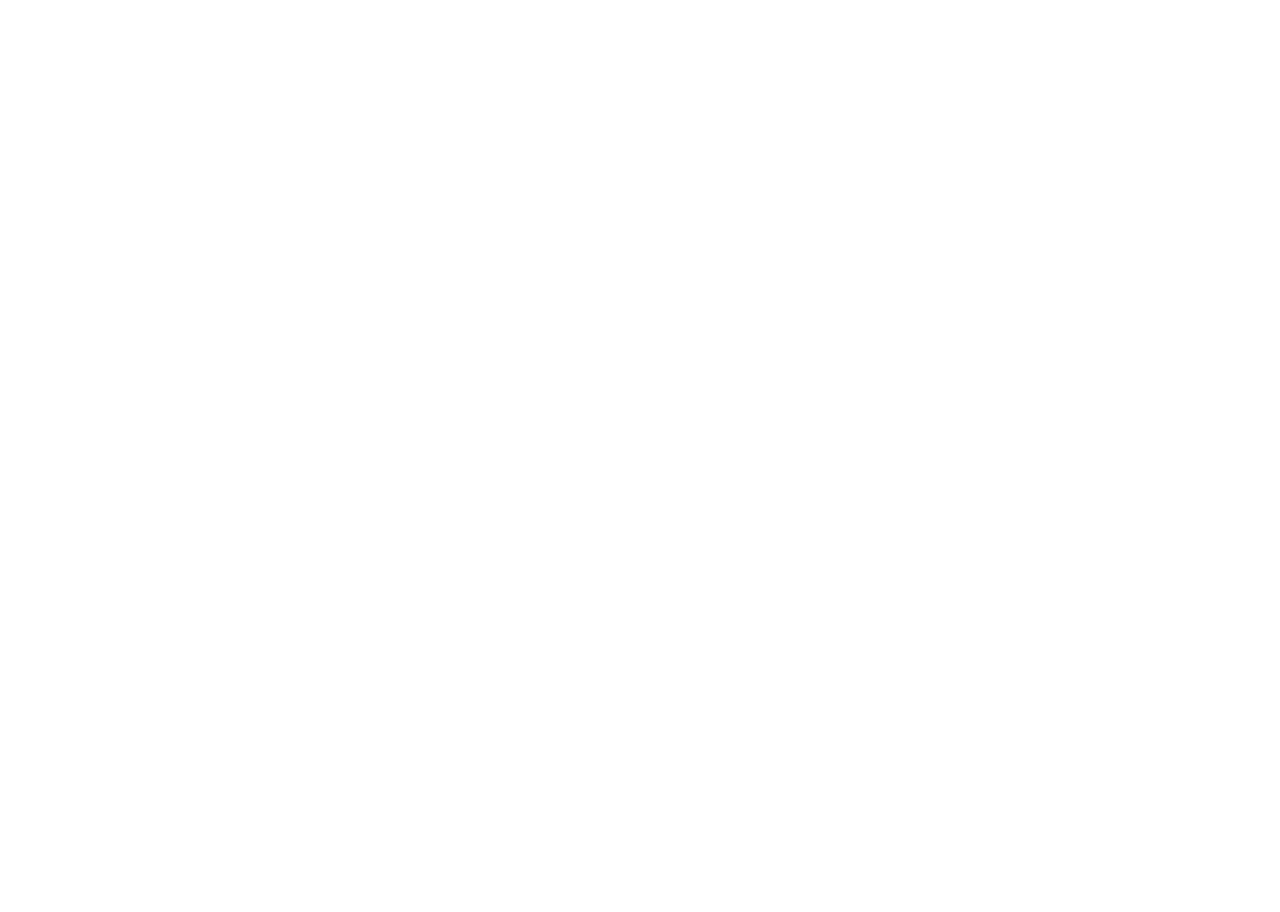
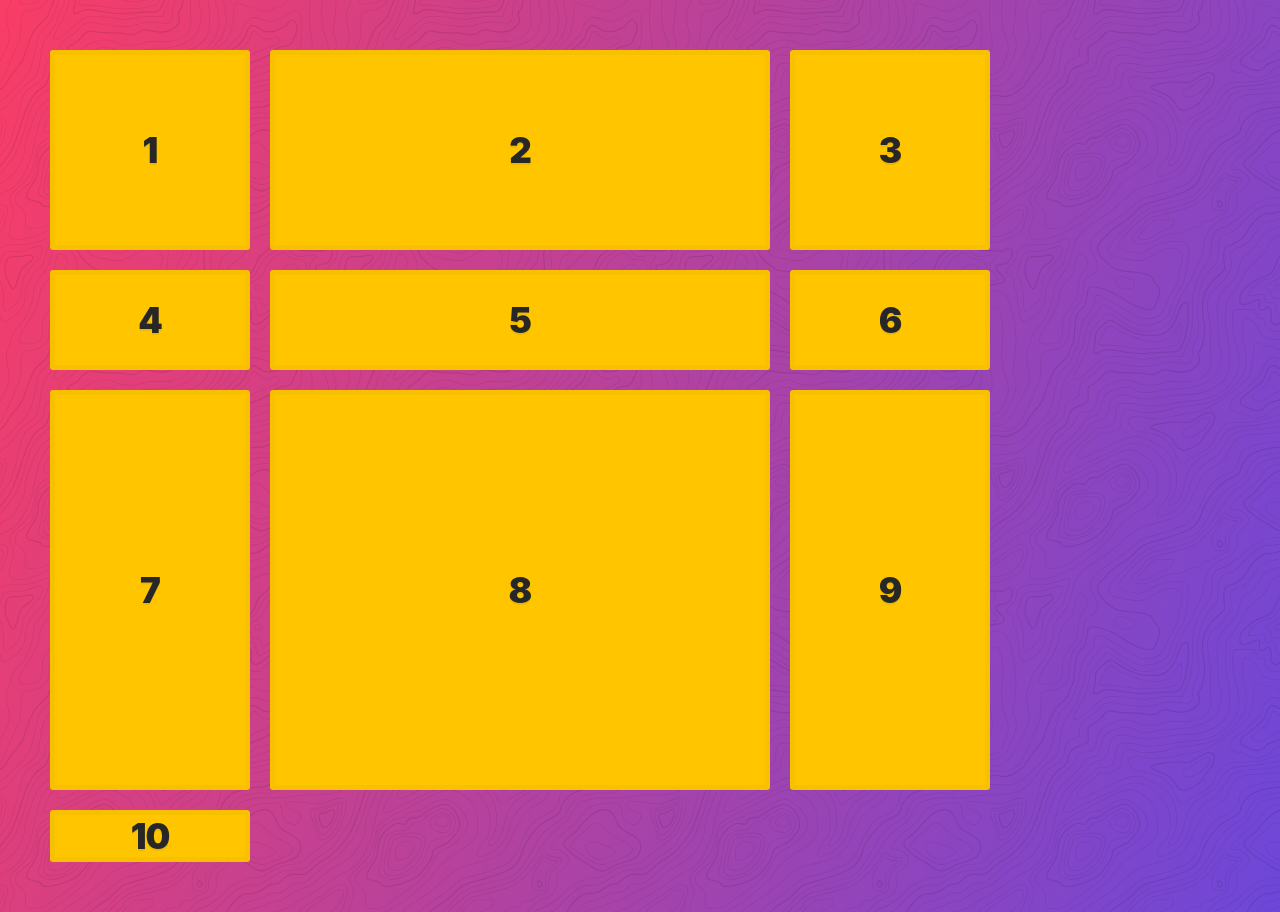
Before and after one commit to lcassiano1612/css-grid-with-wes-bos, a website: page 1 - Starter Files and Tooling Setup/index.html in a window 1280 px wide. Before the commit the page ends 800 px from the top, so only its background shows below. Drawn offline with Linux system fonts and the light colour scheme.

Commit message:
add grid example

```diff
--- a/1 - Starter Files and Tooling Setup/index.html
+++ b/1 - Starter Files and Tooling Setup/index.html
@@ -3,10 +3,30 @@
     <head>
         <meta charset="UTF-8">
         <meta name="viewport" content="width=device-width, initial-scale=1.0">
-        <link href="stylesheet" href="../assets/style.css">
+        <link rel="stylesheet" href="../assets/style.css">
         <title>start files</title>
     </head>
+    <sty
     <body>
-
+        <div class="container">
+            <div class="item">1</div>
+            <div class="item">2</div>
+            <div class="item">3</div>
+            <div class="item">4</div>
+            <div class="item">5</div>
+            <div class="item">6</div>
+            <div class="item">7</div>
+            <div class="item">8</div>
+            <div class="item">9</div>
+            <div class="item">10</div>
+        </div>
+        <style>
+            .container {
+                display: grid;
+                grid-template-columns: 200px 500px 200px;
+                grid-template-rows: 200px 100px 400px;
+                grid-gap: 20px;
+            }
+        </style>
     </body>
 </html>
```
